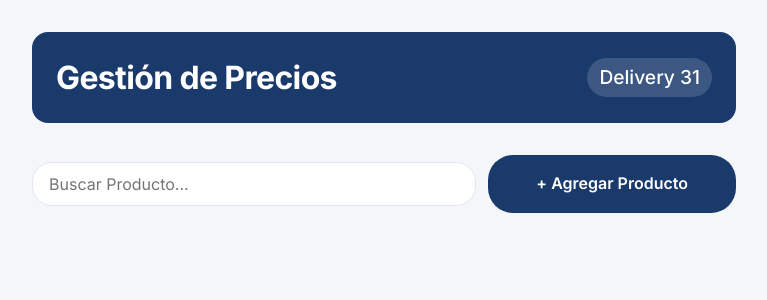
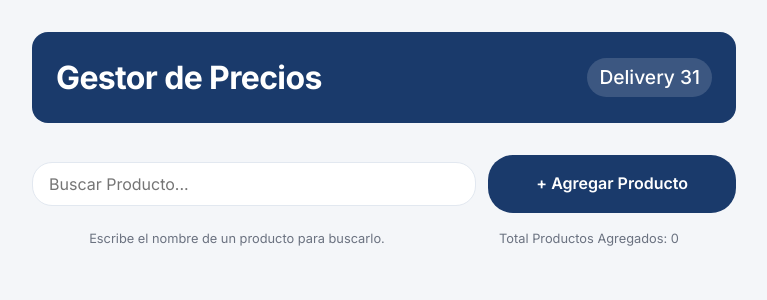
Before and after one commit to Marcus-dev-31/Product-Manager, a React (Vite) app: page / in a window 1280 px wide. Shown: the top 300 px of the page, without its empty margins (256-1023 px from the left). Built offline with nearby package versions, Linux system fonts and the light colour scheme.

Commit message:
feat: add table products

```diff
--- a/src/App.jsx
+++ b/src/App.jsx
@@ -5,6 +5,7 @@ import { ProductDetailModal } from "./components/ProductDetailModal";
 import { useProducts } from "./hooks/useProducts";
 import { SearchInput } from "./components/SearchInput";
 import { ProductList } from "./components/ProductList";
+import { RecentProducts } from "./components/RecentProducts";
 
 function App() {
   const {
@@ -59,7 +60,7 @@ function App() {
   return (
     <div className="app">
       <header className="app-header">
-        <h1>Gestión de Precios</h1>
+        <h1>Gestor de Precios</h1>
         <span className="business-name">Delivery 31</span>
       </header>
 
@@ -70,6 +71,20 @@ function App() {
             onChange={handleTextChange}
             onClick={handleAdd}
           />
+          <div className="search-info">
+            {!query && (
+              <p className="search-hint">Escribe el nombre de un producto para buscarlo.</p>
+            )}
+            <span className="product-count">Total Productos Agregados: {products.length}</span>
+          </div>
+
+          {products.length >= 5 && (
+            <RecentProducts
+              products={products}
+              onSelect={setSelectedProduct}
+            />
+)}
+
 
           {filteredProducts.length > 0 && (
             <ProductList
--- a/src/components/AddProductModal.jsx
+++ b/src/components/AddProductModal.jsx
@@ -1,4 +1,5 @@
 import { useState } from "react";
+import { Button } from "./Button";
 
 export const AddProductModal = ({ onClose, onAdd, duplicateError }) => {
   const [productName, setProductName] = useState("");
@@ -47,15 +48,8 @@ export const AddProductModal = ({ onClose, onAdd, duplicateError }) => {
       </div>
 
       <div className="modal-footer">
-        <button
-          className="btn-confirm"
-          onClick={() => onAdd(productName, price)}
-        >
-          Confirmar
-        </button>
-        <button className="btn-cancel" onClick={onClose}>
-          Cerrar
-        </button>
+        <Button variant="confirm" onClick={() => onAdd(productName, price)}>Confirmar</Button>
+        <Button variant="neutral" onClick={onClose}>Cerrar</Button>
       </div>
     </div>
   );
--- a/src/components/Button.jsx
+++ b/src/components/Button.jsx
@@ -3,7 +3,8 @@ export const Button = ({ variant, onClick, children }) => {
   const classes = {
     confirm: "btn-confirm",
     cancel: "btn-cancel",
-    add: "btn-add"
+    add: "btn-add",
+    neutral: "btn-neutral"
   }
 
   return (
--- a/src/components/ProductDetailModal.jsx
+++ b/src/components/ProductDetailModal.jsx
@@ -48,6 +48,11 @@ export const ProductDetailModal = ({ onClose, product, onDelete, onEdit }) => {
           <p className="date-item">Creado: {new Date(product.createdAt).toLocaleDateString()}</p>
           <p className="date-item">Editado por última vez: {new Date(product.updatedAt).toLocaleDateString()}</p>
         </div>
+
+        {isDelete && (
+          <p className="delete-warning">¿Estás seguro que querés eliminar este producto?</p>
+        )}
+
       </div>
 
       <div className="modal-footer">
@@ -58,15 +63,16 @@ export const ProductDetailModal = ({ onClose, product, onDelete, onEdit }) => {
           </>
         ) : isDelete ? (
           <>
-          <p>¿Estás seguro?</p>
             <Button variant="confirm" onClick={() => onDelete(product.id)}>Sí, eliminar</Button>
             <Button variant="cancel" onClick={() => setIsDelete(false)}>No</Button>
           </>
-      ) : (
+        )
+
+          : (
             <>
               <Button variant="confirm" onClick={() => setIsEditing(true)}>Editar Precio</Button>
               <Button variant="cancel" onClick={() => setIsDelete(true)}>Eliminar</Button>
-          <Button variant="cancel" onClick={onClose}>Cerrar</Button>
+              <Button variant="neutral" onClick={onClose}>Cerrar</Button>
             </>
           )}
       </div>
--- a/src/components/ProductItem.jsx
+++ b/src/components/ProductItem.jsx
@@ -1,11 +1,12 @@
-export const ProductItem = ({ product, onSelect }) => {
+export const ProductItem = ({ product, onSelect, showPrice = false }) => {
   return (
     <li
       key={product.id}
       onClick={() => onSelect(product)}
       className="search-item"
     >
-      {product.name}
+     <span>{product.name}</span>
+     {showPrice && <span className="item-price">${product.price}</span>}
     </li>
   );
 };
--- /dev/null
+++ b/src/components/RecentProducts.jsx
@@ -0,0 +1,25 @@
+import { ProductItem } from "./ProductItem"
+
+export const RecentProducts = ({products, onSelect}) => {
+
+    const recentProducts = [...products]
+        .sort((a, b) => new Date(b.updatedAt) - new Date(a.updatedAt))
+        .slice(0, 5)
+
+    return (
+        <>
+        <h2 className="title-products-list">Últimos Productos Agregados </h2>
+        <ul className="search-results">
+              {recentProducts.map((p) => (
+                <ProductItem
+                    key={p.id}
+                    product={p}
+                    onSelect={onSelect}
+                    showPrice={true}
+                />
+              ))}
+            </ul>
+        </>
+
+    )
+}
--- a/src/styles/App.css
+++ b/src/styles/App.css
@@ -76,6 +76,9 @@ body {
   font-size: 1rem;
   color: var(--color-text);
   transition: background 0.15s ease;
+  display: flex;
+  justify-content: space-between;
+  align-items: center;
 }
 
 .search-item:last-child {
@@ -92,6 +95,48 @@ body {
   padding: 2rem 0;
   font-size: 1rem;
 }
+
+.search-hint {
+  font-size: .8rem;
+  padding-top: 1rem;
+  color: var(--color-text-light);
+  text-align: center;
+}
+
+.search-info {
+  display: flex;
+  justify-content: space-around;
+  align-items: center;
+}
+
+.product-count {
+  display: none;
+}
+
+.item-price {
+  color: var(--color-primary);
+  font-weight: 600;
+}
+
+.title-products-list {
+  font-size: clamp(1.2rem, 3vw, 1.8rem);
+  font-weight: 700;
+  padding-top: 5rem;
+  padding-bottom: .1rem;
+  text-align: center;
+}
+
+@media (min-width: 768px) {
+  .product-count {
+    display: block;
+    color: var(--color-text-light);
+    padding-top: 1rem;
+    font-size: 0.8rem;
+  }
+}
+
+
+
 
 /* ================================
    INPUTS
@@ -185,6 +230,16 @@ body {
   flex: 1;
   padding: 0.875rem;
   background: #c0392b;
+  color: white;
+  border-radius: 0.75rem;
+  font-size: 1rem;
+  font-weight: 600;
+}
+
+.btn-neutral {
+  flex: 1;
+  padding: 0.875rem;
+  background: #6b7280;
   color: white;
   border-radius: 0.75rem;
   font-size: 1rem;
```
Lines whose indentation alone changed are shown as unchanged.
